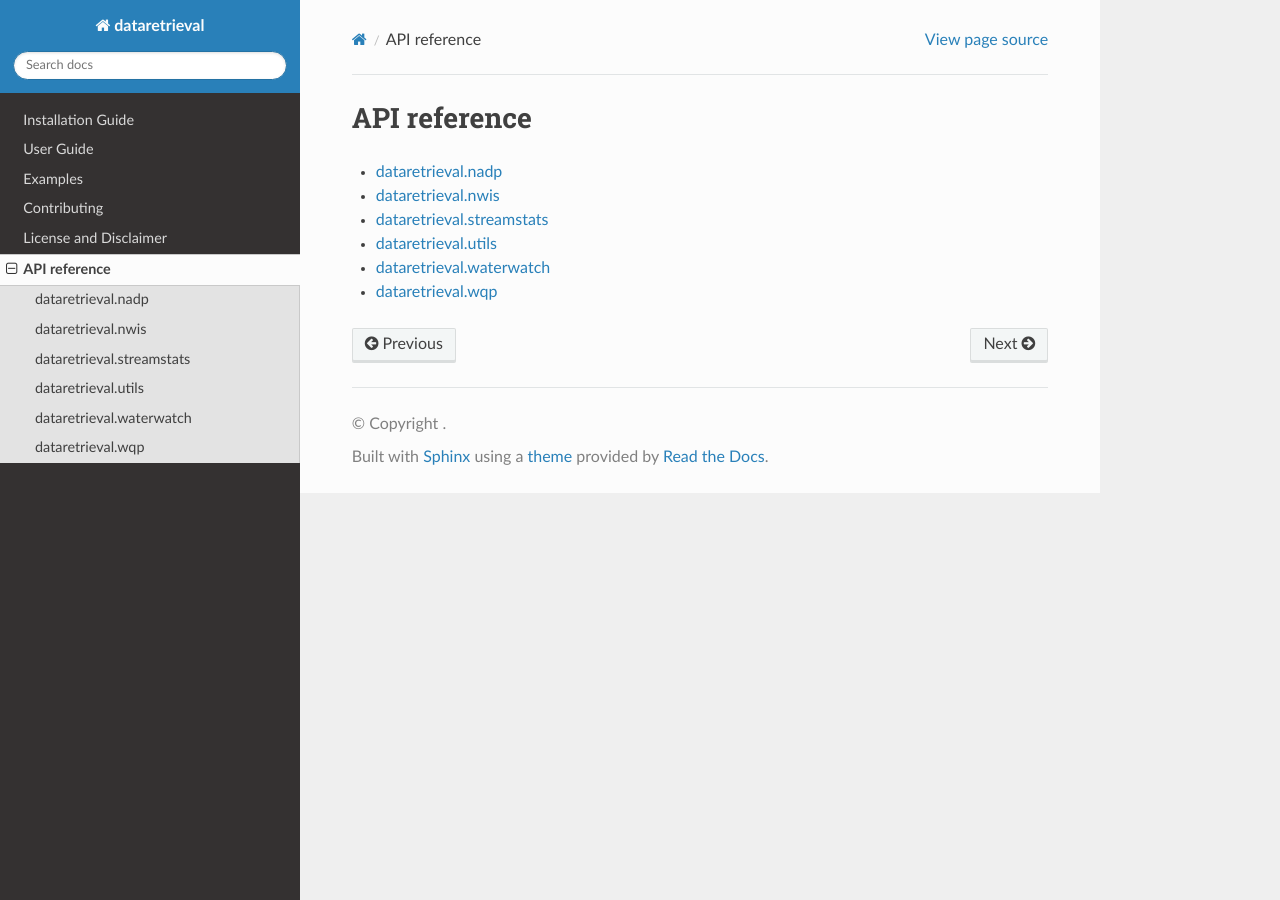
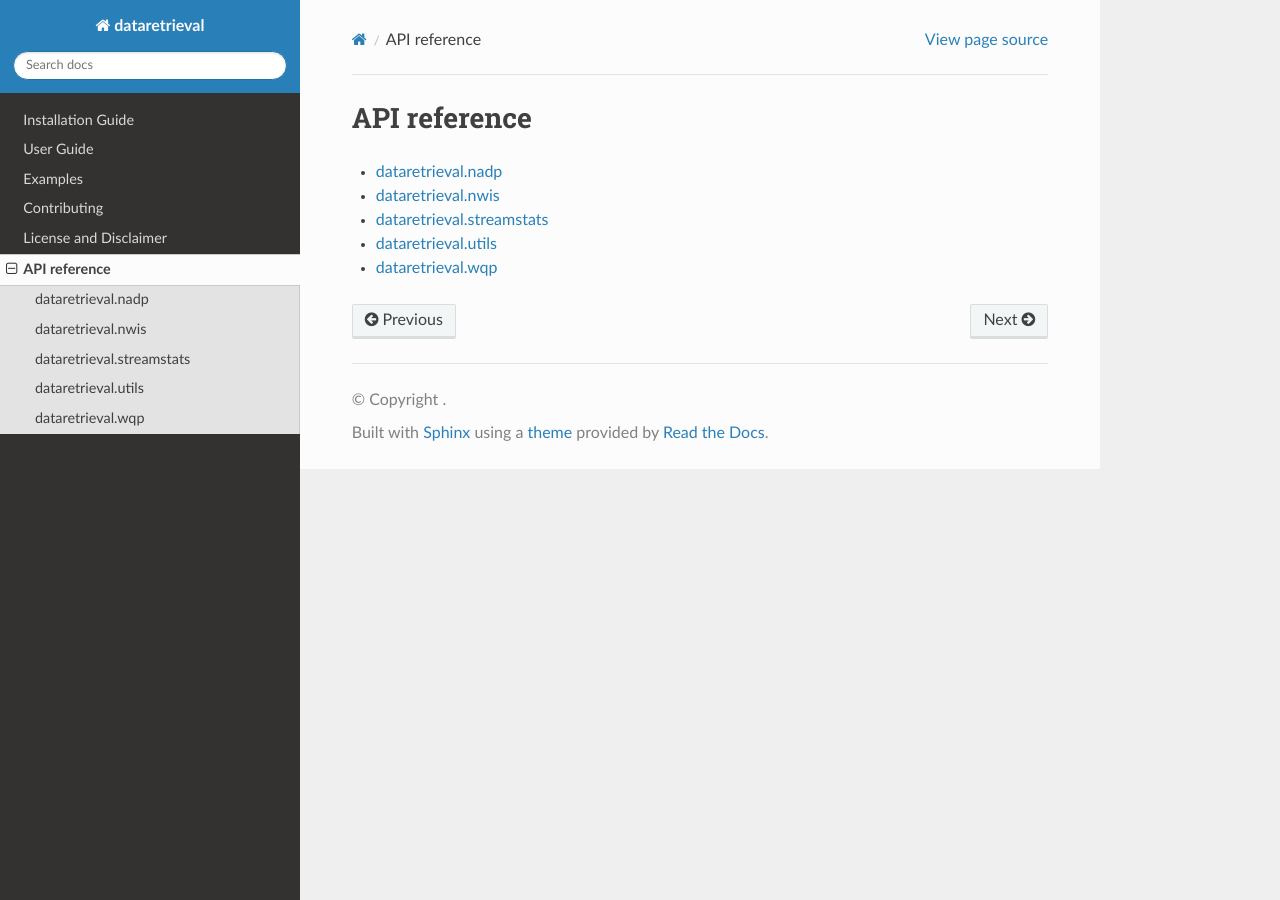
Before and after one commit to DOI-USGS/dataretrieval-python, a Sphinx documentation site: the page built from docs/source/reference/index.rst, in a window 1280 px wide. Built offline with Sphinx 7.4.7 and the Read the Docs theme 2.0.0, drawn with Linux system fonts in a browser that asks for light colours; pages that are not in the unit, such as notebooks, are missing from menus.

Commit message:
Remove Waterwatch from doc

```diff
--- a/docs/source/reference/index.rst
+++ b/docs/source/reference/index.rst
@@ -11,5 +11,4 @@ API reference
     nwis
     streamstats
     utils
-    waterwatch
     wqp
--- a/docs/source/reference/waterwatch.rst
+++ /dev/null
@@ -1,8 +0,0 @@
-.. _waterwatch
-
-dataretrieval.waterwatch
-------------------------
-
-.. automodule:: dataretrieval.waterwatch
-    :members:
-    :special-members:
--- a/docs/source/userguide/dataportals.rst
+++ b/docs/source/userguide/dataportals.rst
@@ -21,7 +21,5 @@ provided below.
 +-----------------------------------+---------------------------------------------------------------+
 | Water Quality Portal              | https://waterqualitydata.us                                   |
 +-----------------------------------+---------------------------------------------------------------+
-| WaterWatch                        | https://waterwatch.usgs.gov                                   |
-+-----------------------------------+---------------------------------------------------------------+
 | Water Services                    | https://waterservices.usgs.gov                                |
 +-----------------------------------+---------------------------------------------------------------+
```
